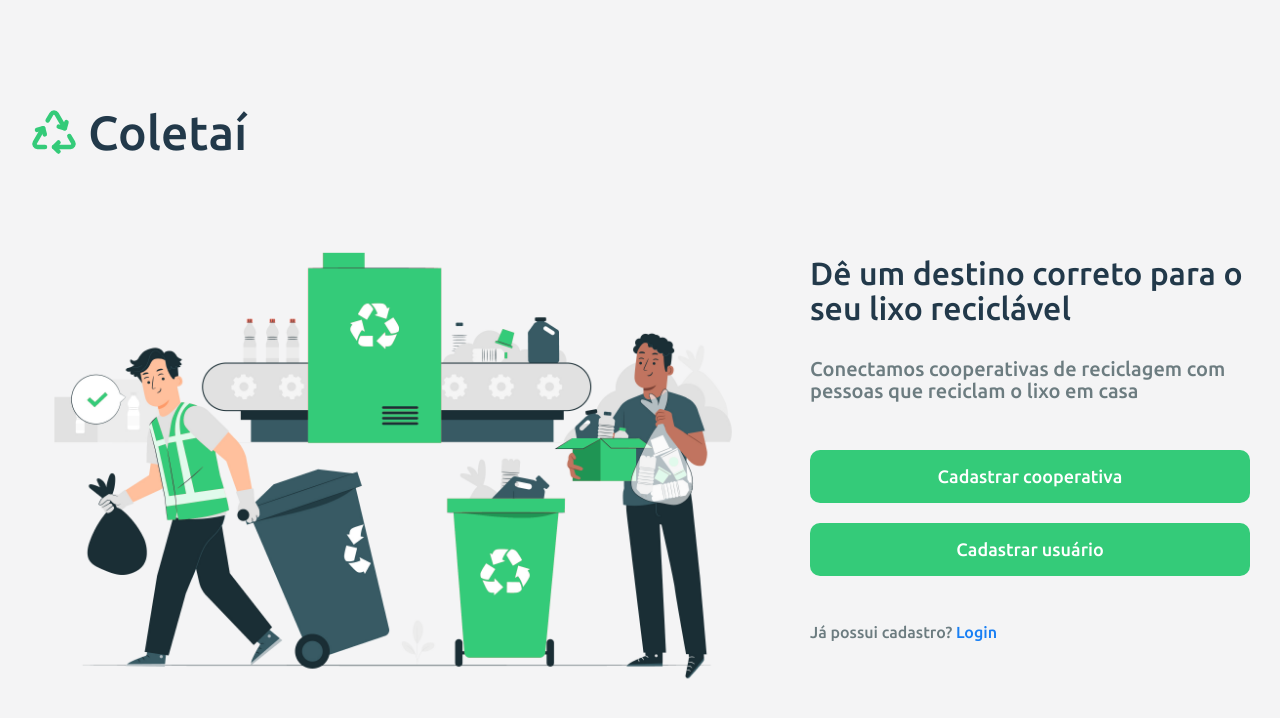
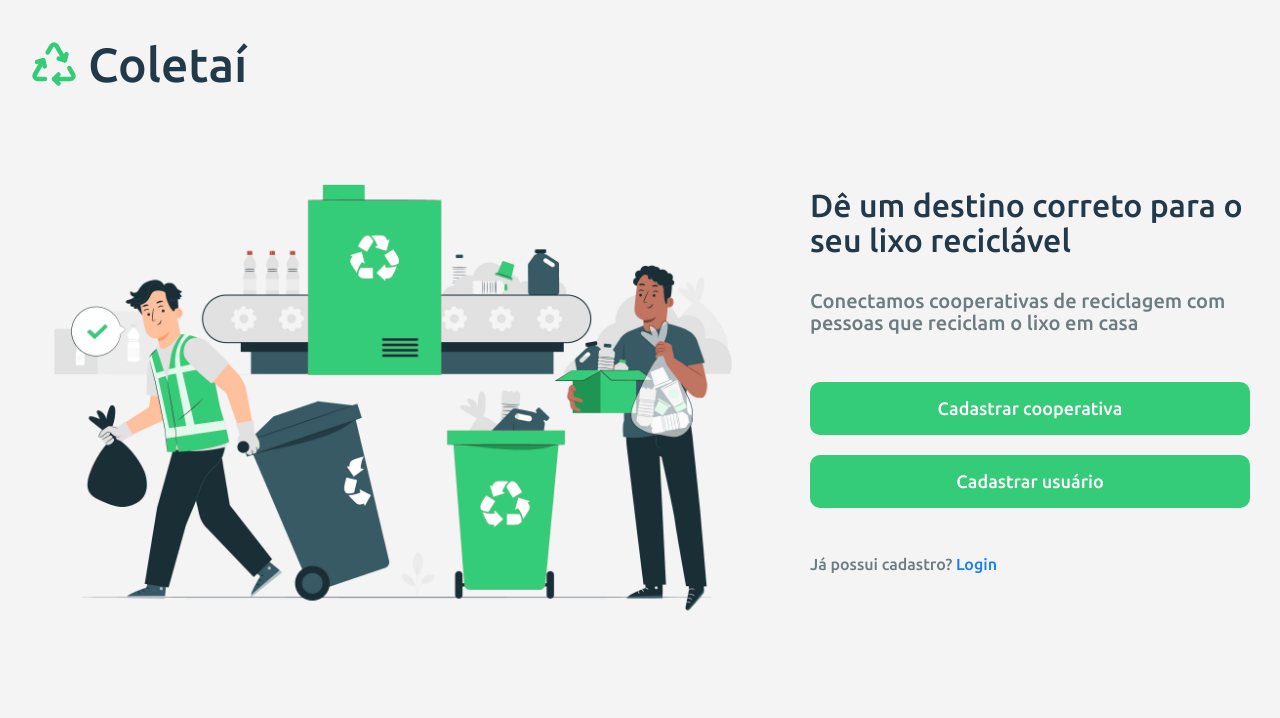
Before and after one commit to akiraTatesawa/coletai-front, a React (Vite) app: page / in a window 1280 px wide. Shown: the top 718 px of the page. Built offline with nearby package versions, Linux system fonts and the light colour scheme.

Commit message:
fix: fix body height on layout

```diff
--- a/src/components/RegistrationMap/styles.ts
+++ b/src/components/RegistrationMap/styles.ts
@@ -31,4 +31,8 @@ export const Map = styled(MapContainer)`
   width: 100%;
 
   border-radius: 10px;
+
+  @media (min-width: 600px) {
+    height: 45vh;
+  }
 `;
--- a/src/pages/RegistrationPage/styles.ts
+++ b/src/pages/RegistrationPage/styles.ts
@@ -6,7 +6,7 @@ export const Main = styled.main`
   align-items: center;
   justify-content: center;
 
-  height: 100%;
+  height: fit-content;
   width: 100%;
 
   gap: 3rem;
@@ -27,7 +27,7 @@ export const RegistrationContainer = styled.section`
 
   width: 100%;
   max-width: 700px;
-  height: 100%;
+  height: fit-content;
 
   border-radius: 10px;
 
--- a/src/styles/GlobalStyles.ts
+++ b/src/styles/GlobalStyles.ts
@@ -11,7 +11,7 @@ export const GlobalStyles = createGlobalStyle`
 
     body {
         font-family: 'Ubuntu', sans-serif;
-        height: 100vh;
+        height: max-content;
         padding: 40px 30px;
     }
 
```
